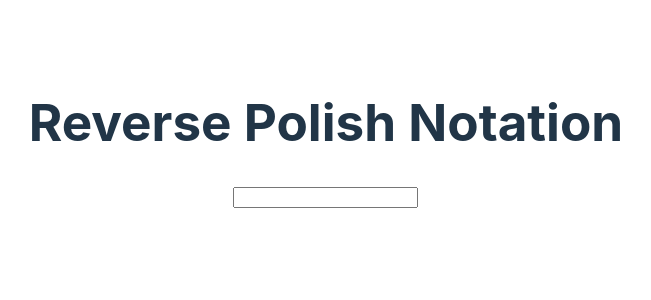
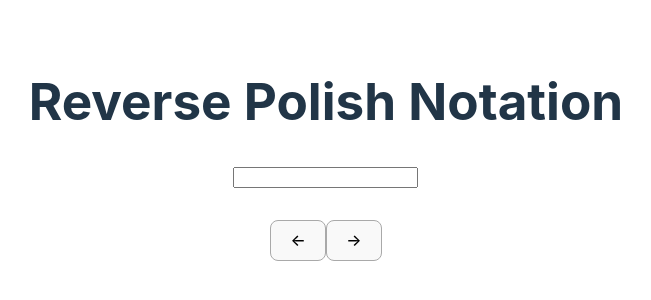
Before and after one commit to caxco93/reversepolishnotation, a React (Vite) app: page / in a window 1280 px wide. Shown: the part 250-550 px from the top of the page, without its empty margins (314-965 px from the left). Built offline with nearby package versions, Linux system fonts and the light colour scheme.

Commit message:
Add basic step navigation

```diff
--- a/src/components/RPNPresentation.tsx
+++ b/src/components/RPNPresentation.tsx
@@ -1,4 +1,4 @@
-import React, { CSSProperties } from "react";
+import React, { CSSProperties, useState } from "react";
 import reversePolishNotation, {
   RPNElement,
   RPNExpression,
@@ -28,11 +28,14 @@ function RPNPresentation({ rpnExpression }: Props) {
     height: `${longest.length * 64}px`,
   };
 
+  const [currentStep, setCurrentStep] = useState(0);
+  const step = rpnSteps.length === 0 ? [] : rpnSteps[currentStep];
+
   return (
     <div className="RPNPresentation">
       <div className="container" style={containerStyle}>
         <div className="boxes">
-          {longest.map((element, index) => (
+          {step.map((element, index) => (
             // eslint-disable-next-line react/no-array-index-key
             <div key={index} className="box">
               {element}
@@ -40,6 +43,24 @@ function RPNPresentation({ rpnExpression }: Props) {
           ))}
         </div>
       </div>
+      <div className="buttons">
+        <button
+          type="button"
+          onClick={() => {
+            setCurrentStep((x) => Math.max(0, x - 1));
+          }}
+        >
+          ←
+        </button>
+        <button
+          type="button"
+          onClick={() => {
+            setCurrentStep((x) => Math.min(x + 1, rpnSteps.length - 1));
+          }}
+        >
+          →
+        </button>
+      </div>
     </div>
   );
 }
```
